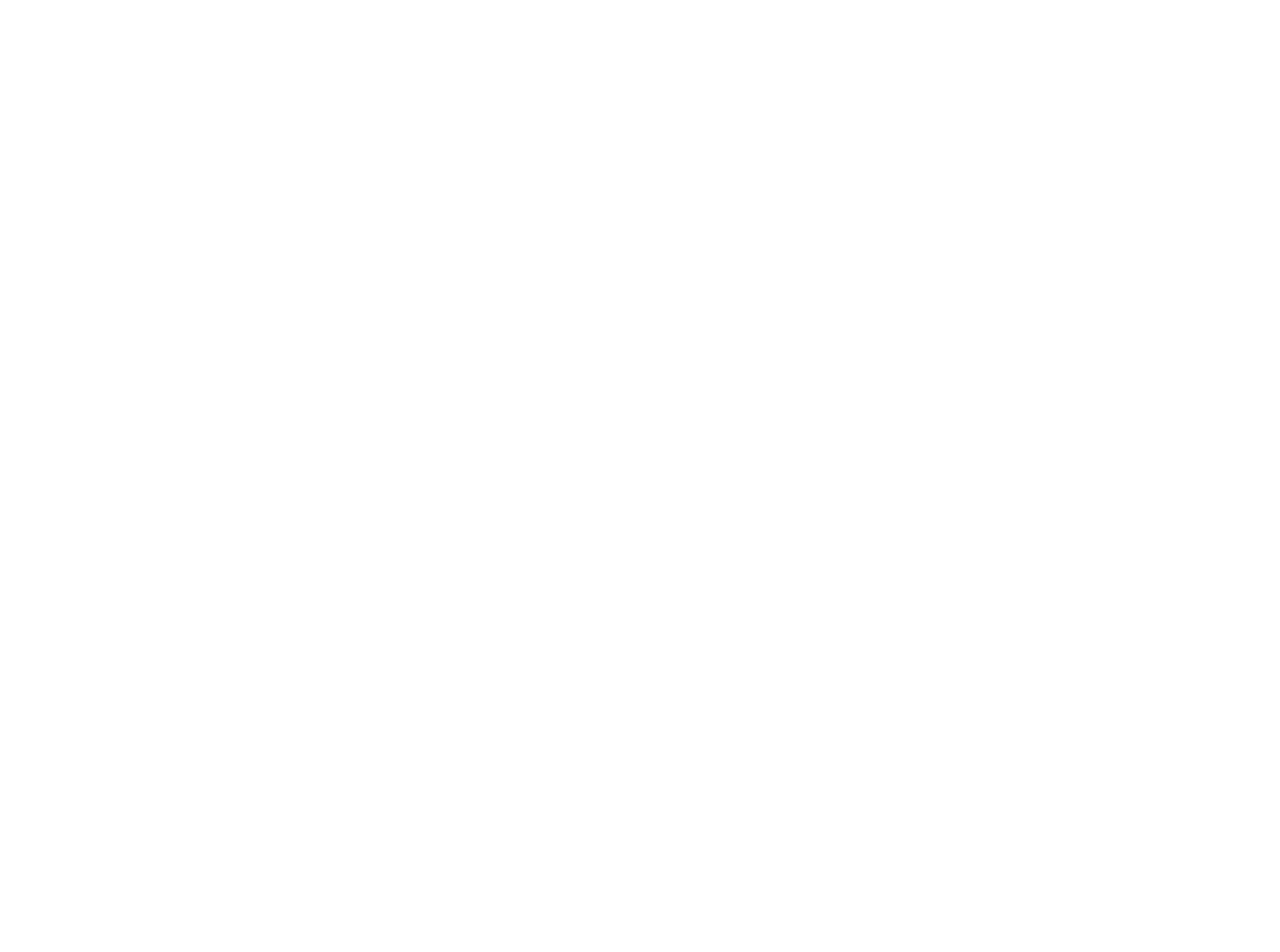
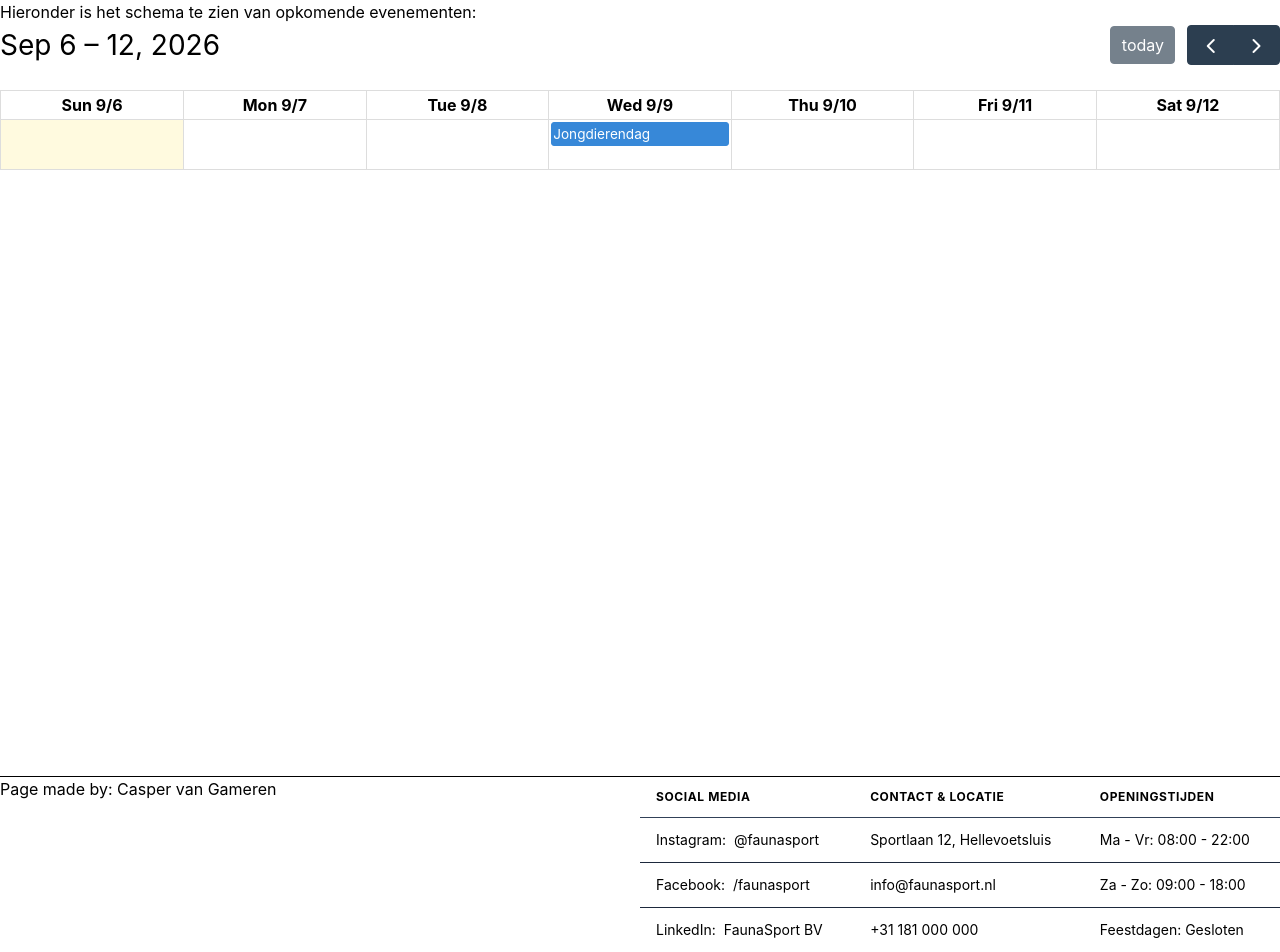
Before and after one commit to CaspervGameren/faunasport-hellevoetsluis, a React (Vite) app: page /agenda in a window 1280 px wide. Shown: the part 104-1056 px from the top of the page. Before the commit the page ends 800 px from the top, so only its background shows below. Built offline with nearby package versions, Linux system fonts and the light colour scheme.

Commit message:
UPDATED certain changes to the files, ADDED a footer and RESEND along with .env.example

```diff
--- a/package.json
+++ b/package.json
@@ -10,10 +10,13 @@
     "preview": "vite preview"
   },
   "dependencies": {
+    "@fullcalendar/core": "^6",
+    "@fullcalendar/daygrid": "^6",
+    "@fullcalendar/react": "^6",
     "react": "^19.2.8",
     "react-dom": "^19.2.8",
     "react-router-dom": "^7.18.2",
-    "resend": "^6.20.0",
+    "resend": "^6.26.0",
     "tailwind-merge": "^3.6.0"
   },
   "devDependencies": {
--- /dev/null
+++ b/src/components/Footer/Footer.tsx
@@ -0,0 +1,47 @@
+export const Footer = () => {
+    return (
+        <footer className="w-full border-t grid grid-cols-2">
+            <h2>Page made by: Casper van Gameren</h2>
+            <div className="max-w-6xl overflow-x-auto">
+                <table className="w-full text-left border-collapse">
+                    <thead>
+                        <tr className="border-b border-slate-700 uppercase text-xs tracking-wider">
+                            <th className="py-3 px-4">Social Media</th>
+                            <th className="py-3 px-4">Contact & Locatie</th>
+                            <th className="py-3 px-4">Openingstijden</th>
+                        </tr>
+                    </thead>
+                    <tbody className="divide-y divide-slate-800 text-sm">
+                        <tr>
+                            <td className="py-3 px-4">
+                                <a href="https://instagram.com" className="hover:text-white flex items-center gap-2">
+                                    <span>Instagram:</span> @faunasport
+                                </a>
+                            </td>
+                            <td className="py-3 px-4">Sportlaan 12, Hellevoetsluis</td>
+                            <td className="py-3 px-4">Ma - Vr: 08:00 - 22:00</td>
+                        </tr>
+                        <tr>
+                            <td className="py-3 px-4">
+                                <a href="https://facebook.com" className="hover:text-white flex items-center gap-2">
+                                    <span>Facebook:</span> /faunasport
+                                </a>
+                            </td>
+                            <td className="py-3 px-4">info@faunasport.nl</td>
+                            <td className="py-3 px-4">Za - Zo: 09:00 - 18:00</td>
+                        </tr>
+                        <tr>
+                            <td className="py-3 px-4">
+                                <a href="https://linkedin.com" className="hover:text-white flex items-center gap-2">
+                                    <span>LinkedIn:</span> FaunaSport BV
+                                </a>
+                            </td>
+                            <td className="py-3 px-4">+31 181 000 000</td>
+                            <td className="py-3 px-4">Feestdagen: Gesloten</td>
+                        </tr>
+                    </tbody>
+                </table>
+            </div>
+        </footer>
+    );
+}
--- a/src/components/Layout.tsx
+++ b/src/components/Layout.tsx
@@ -1,13 +1,19 @@
-import {Outlet} from 'react-router-dom';
+import { Outlet } from 'react-router-dom';
 import { NavBar } from './NavBar/NavBar';
+import { Footer } from './Footer/Footer';
 
 const Layout = () => (
     <>
         <NavBar />
 
-        <main>
-            <Outlet />
-        </main>
+        <div className='min-h-screen flex flex-col'>
+            <main className='flex-1'>
+                <Outlet />
+            </main>
+        </div>
+
+        {/* Footer here */}
+        <Footer />
     </>
 );
 
--- a/src/components/NavBar/NavBar.tsx
+++ b/src/components/NavBar/NavBar.tsx
@@ -16,7 +16,9 @@
                 </ul>
             </div>
 
-            <Button className="ml-auto w-fit">Lid Worden</Button>
+            <Button className="ml-auto w-fit">
+                <a href="/home#contact" className='m-auto'>Lid Worden</a>
+            </Button>
 
         </nav>
     )
--- a/src/pages/Agenda.tsx
+++ b/src/pages/Agenda.tsx
@@ -1,5 +1,26 @@
+import FullCalendar from '@fullcalendar/react';
+import dayGridPlugin from '@fullcalendar/daygrid';
+
 export const Agenda = () => {
     return (
-        <section><h2>Agenda</h2></section>
+        <div>
+            <section>
+                <h2>Agenda</h2>
+                <p>Hieronder is het schema te zien van opkomende evenementen:</p>
+                <div>
+
+                    <FullCalendar
+                        plugins={[dayGridPlugin]}
+                        initialView='dayGridWeek'
+                        height='auto'
+                        events={[
+                            {
+                                title: 'Jongdierendag', start: '2026-09-09'
+                            }
+                        ]}
+                    />
+                </div>
+            </section>
+        </ div>
     );
 }
--- a/src/pages/Home.tsx
+++ b/src/pages/Home.tsx
@@ -1,7 +1,15 @@
 export const Home = () => {
     return (
-        <section className="hero">
-            <h1>Welcome to Faunasport Hellevoetsluis</h1>
-        </section>
+        <div>
+            <section className="hero">
+                <h1>Welcome to Faunasport Hellevoetsluis</h1>
+            </section>
+            <section id="contact">
+                <h2>Kom in contact met ons!</h2>
+                <form action="POST">
+
+                </form>
+            </section>
+        </div>
     );
 }
```
Also changed, not shown: src/components/utils/sendMail.ts (added), 2 other files (tests, documents, lock files or other folders).
